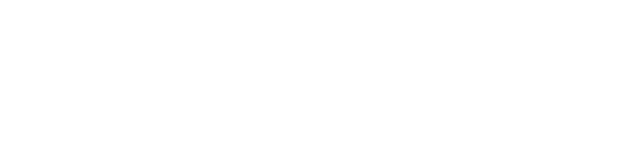
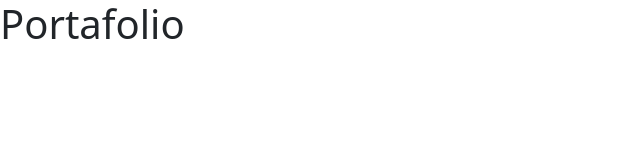
Before and after one commit to malibb/miPortafolio, a plain HTML site: page index.html in a window 1280 px wide. Shown: the whole page, without its empty margins (0-640 px from the left). Drawn offline with nearby package versions, Linux system fonts and the light colour scheme.

Commit message:
Conexión con bootstrap

```diff
--- a/index.html
+++ b/index.html
@@ -1,11 +1,23 @@
 <!DOCTYPE html>
+<!-- Portafolio de habilidades creado con Bootstrap -->
+<!-- Paso 1: Importar CDN bootstrap de https://getbootstrap.com/ -->
+<!--      a. Importar el CSS en el HEAD abajo de title y arriba de nuestra hoja de CSS (en caso de haber) -->
+<!--      b. Importar el JS va arriba de la etiqueta de cierre del body -->
+
 <html lang="en">
 <head>
     <meta charset="UTF-8">
     <meta name="viewport" content="width=device-width, initial-scale=1.0">
     <title>Malinali Becerril</title>
+
+    <link href="https://cdn.jsdelivr.net/npm/bootstrap@5.3.3/dist/css/bootstrap.min.css" rel="stylesheet" integrity="sha384-QWTKZyjpPEjISv5WaRU9OFeRpok6YctnYmDr5pNlyT2bRjXh0JMhjY6hW+ALEwIH" crossorigin="anonymous">
+
 </head>
 <body>
 
+    <h1>Portafolio</h1>
+
+
+    <script src="https://cdn.jsdelivr.net/npm/bootstrap@5.3.3/dist/js/bootstrap.bundle.min.js" integrity="sha384-YvpcrYf0tY3lHB60NNkmXc5s9fDVZLESaAA55NDzOxhy9GkcIdslK1eN7N6jIeHz" crossorigin="anonymous"></script>
 </body>
 </html>
```
